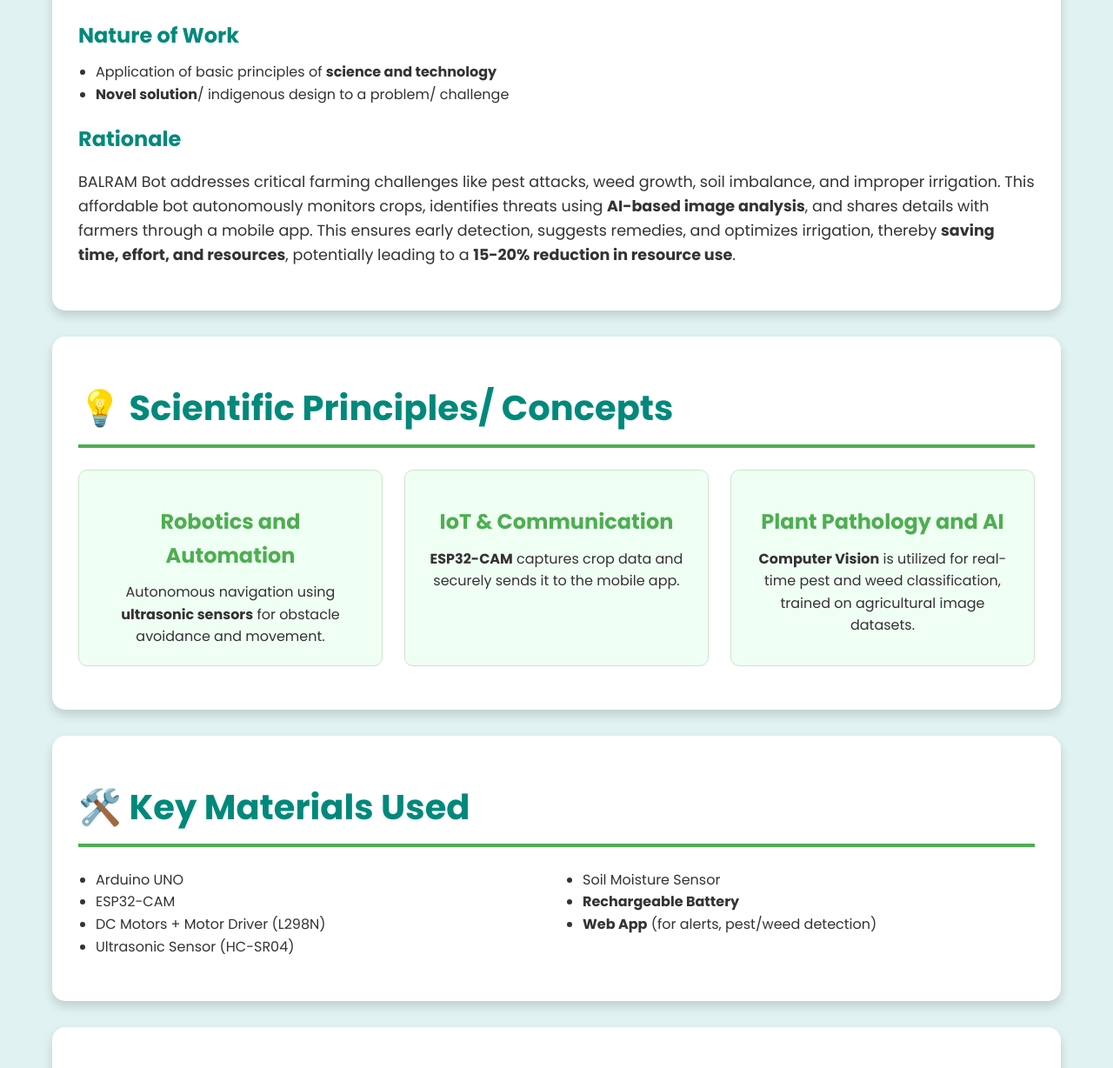
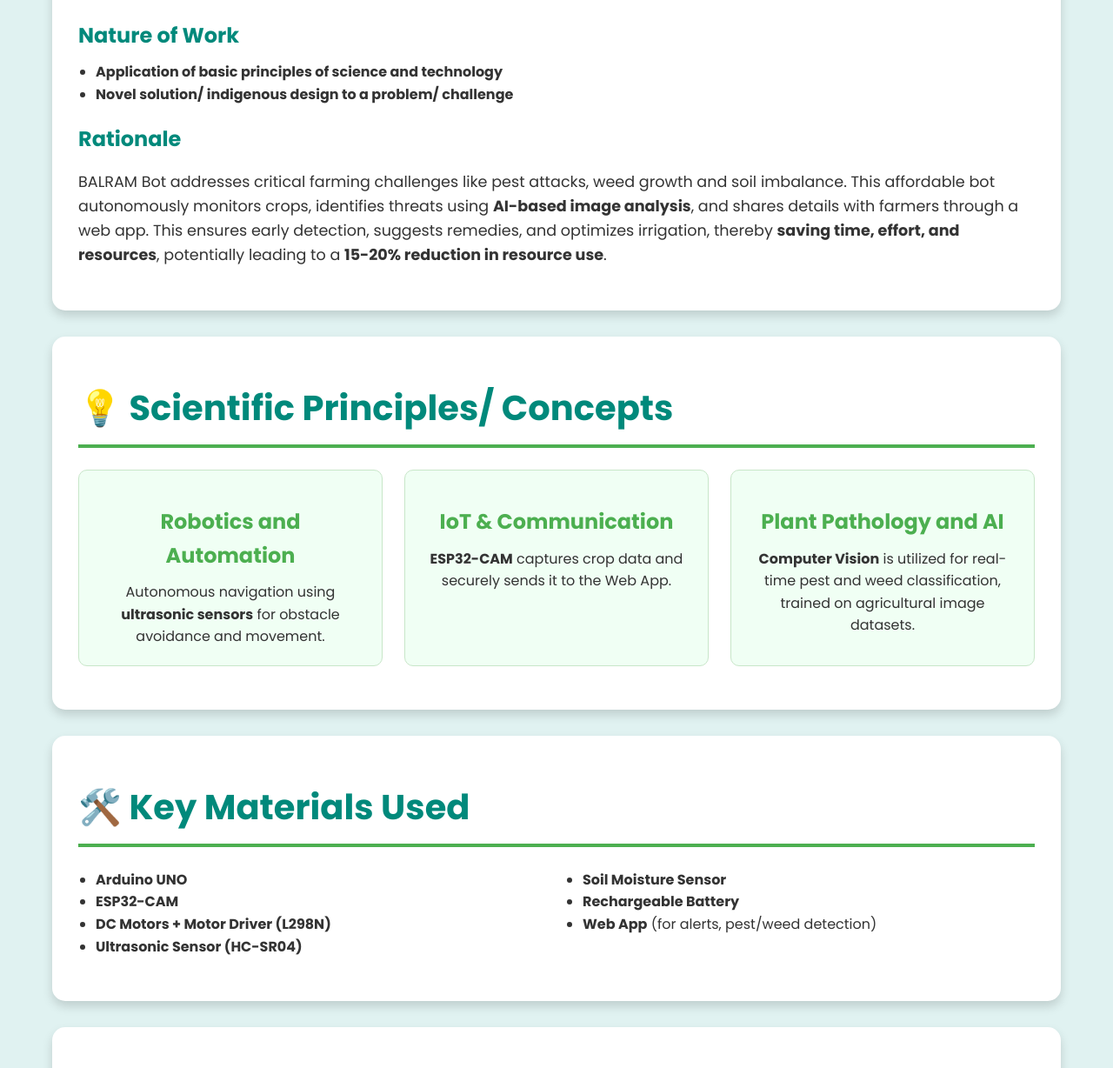
Before and after one commit to Manish-Astrook/BALRAM-Project, a plain HTML site: page index.html in a window 1280 px wide. Shown: the part 452-1680 px from the top of the page at 87% size. Drawn offline with Linux system fonts and the light colour scheme.

Commit message:
Update index.html

```diff
--- a/index.html
+++ b/index.html
@@ -259,12 +259,12 @@
 
             <h3 style="color: var(--secondary-color);">Nature of Work</h3>
             <ul style="list-style: disc; margin-left: 20px;">
-                <li>Application of basic principles of <strong>science and technology</strong></li>
-                <li><strong>Novel solution</strong>/ indigenous design to a problem/ challenge</li>
+                <li><strong>Application of basic principles of science and technology</strong></li>
+                <li><strong>Novel solution/ indigenous design to a problem/ challenge</strong></li>
             </ul>
 
             <h3 style="color: var(--secondary-color);">Rationale</h3>
-            <p style="font-size: 1.1em; margin-top: 15px;">BALRAM Bot addresses critical farming challenges like pest attacks, weed growth, soil imbalance, and improper irrigation. This affordable bot autonomously monitors crops, identifies threats using <strong>AI-based image analysis</strong>, and shares details with farmers through a mobile app. This ensures early detection, suggests remedies, and optimizes irrigation, thereby <strong>saving time, effort, and resources</strong>, potentially leading to a <strong>15-20% reduction in resource use</strong>.</p>
+            <p style="font-size: 1.1em; margin-top: 15px;">BALRAM Bot addresses critical farming challenges like pest attacks, weed growth and soil imbalance. This affordable bot autonomously monitors crops, identifies threats using <strong>AI-based image analysis</strong>, and shares details with farmers through a web app. This ensures early detection, suggests remedies, and optimizes irrigation, thereby <strong>saving time, effort, and resources</strong>, potentially leading to a <strong>15-20% reduction in resource use</strong>.</p>
         </section>
 
         <section id="principles">
@@ -276,7 +276,7 @@
                 </div>
                 <div class="principle-card">
                     <h3>IoT & Communication</h3>
-                    <p><strong>ESP32-CAM</strong> captures crop data and securely sends it to the mobile app.</p>
+                    <p><strong>ESP32-CAM</strong> captures crop data and securely sends it to the Web App.</p>
                 </div>
                 <div class="principle-card">
                     <h3>Plant Pathology and AI</h3>
@@ -289,11 +289,11 @@
             <h2><span style="color: var(--secondary-color);">🛠️</span> Key Materials Used</h2>
             <div style="column-count: 2; column-gap: 40px; list-style: square; margin-left: 20px;">
                 <ul>
-                    <li>Arduino UNO</li>
-                    <li>ESP32-CAM</li>
-                    <li>DC Motors + Motor Driver (L298N)</li>
-                    <li>Ultrasonic Sensor (HC-SR04)</li>
-                    <li>Soil Moisture Sensor</li>
+                    <li><b>Arduino UNO</b></li>
+                    <li><b>ESP32-CAM</b></li>
+                    <li><b>DC Motors + Motor Driver (L298N)</b></li>
+                    <li><b>Ultrasonic Sensor (HC-SR04)</b></li>
+                    <li><b>Soil Moisture Sensor</b></li>
                     <li><strong>Rechargeable Battery</strong></li>
                     <li><strong>Web App</strong> (for alerts, pest/weed detection)</li>
                 </ul>
```
